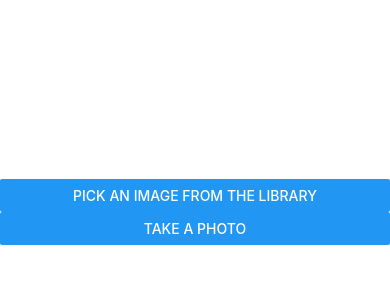
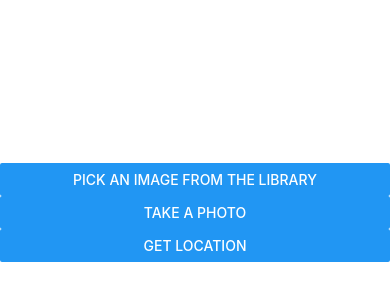
Before and after one commit to kayleebowers/React-Native-media-demo, a React Native app in the folder media-demo/: screen / in a window 390 px wide. Shown: the part 210-510 px from the top of the page. Built offline with nearby package versions, Linux system fonts and the light colour scheme.

Commit message:
feat: get user's location

```diff
--- a/media-demo/App.js
+++ b/media-demo/App.js
@@ -1,4 +1,4 @@
-import { StyleSheet, Button, View, Image } from 'react-native';
+import { StyleSheet, Button, View, Image, Alert } from 'react-native';
 import * as ImagePicker from "expo-image-picker";
 import { useState } from 'react';
 import * as MediaLibrary from "expo-media-library";
@@ -7,6 +7,7 @@ import MapView from 'react-native-maps';
 
 export default function App() {
   const [image, setImage] = useState(null);
+  const [location, setLocation] = useState(null);
 
   // get photo from library
   const pickImage = async () => {
@@ -43,7 +44,16 @@ export default function App() {
     }
   }
 
-  //
+  // get location
+  const getLocation = async () => {
+    let permissions = await Location.requestForegroundPermissionsAsync();
+    if (permissions?.granted) {
+      const location = await Location.getCurrentPositionAsync();
+      setLocation(location);
+    } else {
+      Alert("Permissions to read location aren't granted");
+    }
+  }
 
   return (
     <View style={styles.container}>
@@ -58,6 +68,10 @@ export default function App() {
       {image &&
         <Image source={{uri: image.uri}} style={{ width: 200, height: 200 }}/>
       }
+      <Button
+        title="Get location"
+        onPress={getLocation}
+      />
     </View>
   );
 }
```
